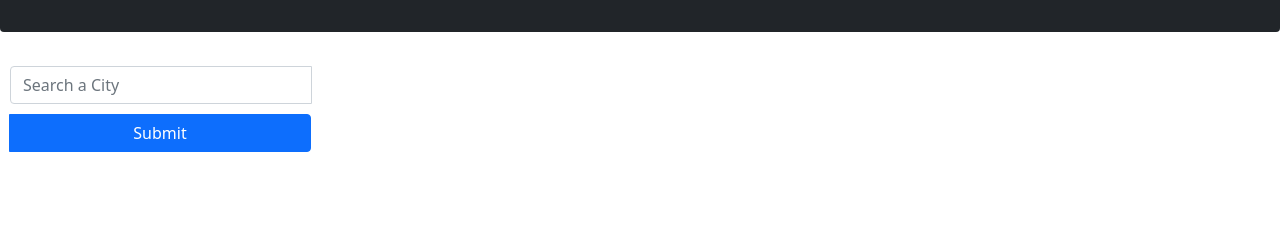
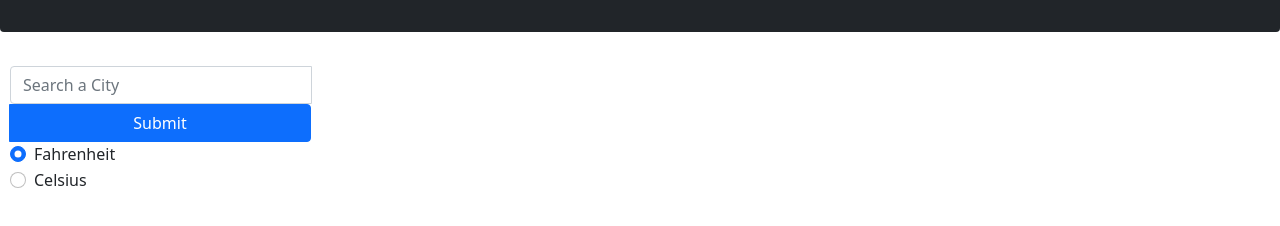
Before and after one commit to TechnoPrep/nwe-du-hw-Server-Side-API, a plain HTML site: page index.html in a window 1280 px wide. Shown: the part 166-392 px from the top of the page. Drawn offline with nearby package versions, Linux system fonts and the light colour scheme.

Commit message:
modified location of buttons into form

```diff
--- a/index.html
+++ b/index.html
@@ -38,16 +38,29 @@
                   <label class="visually-hidden" for="inlineFormInputGroupUsername">Username</label>
                   <div class="input-group">
                     <input type="text" class="form-control" id="City" placeholder="Search a City">
-                    <button type="submit" id='submit' class="btn btn-primary custom-mar col-12">Submit</button>
+                    <button type="submit" id='submit' class="btn btn-primary col-12">Submit</button>
                   </div>
+                  <div class="form-check">
+                    <input class="form-check-input" type="radio" name="unitType" id="fahrenheit" value="imperial" checked>
+                    <label class="form-check-label" for="fahrenheit">
+                      Fahrenheit
+                    </label>
+                  </div>
+                  <div class="form-check">
+                    <input class="form-check-input" type="radio" name="unitType" id="celsius" value="metric">
+                    <label class="form-check-label" for="celsius">
+                      Celsius
+                    </label>
+                  </div>
+                </div>
+
+                <div class='prev-search row-cols-lg-auto g-3 align-items-center'>
+                    <div class="prev-city" id="city-list">
+
+                    </div>
                 </div>
               </form>
 
-              <div class='prev-search row-cols-lg-auto g-3 align-items-center'>
-                  <div class="prev-city" id="city-list">
-
-                  </div>
-              </div>
         </aside>
 
         <main class='col-lg-8'>
```
